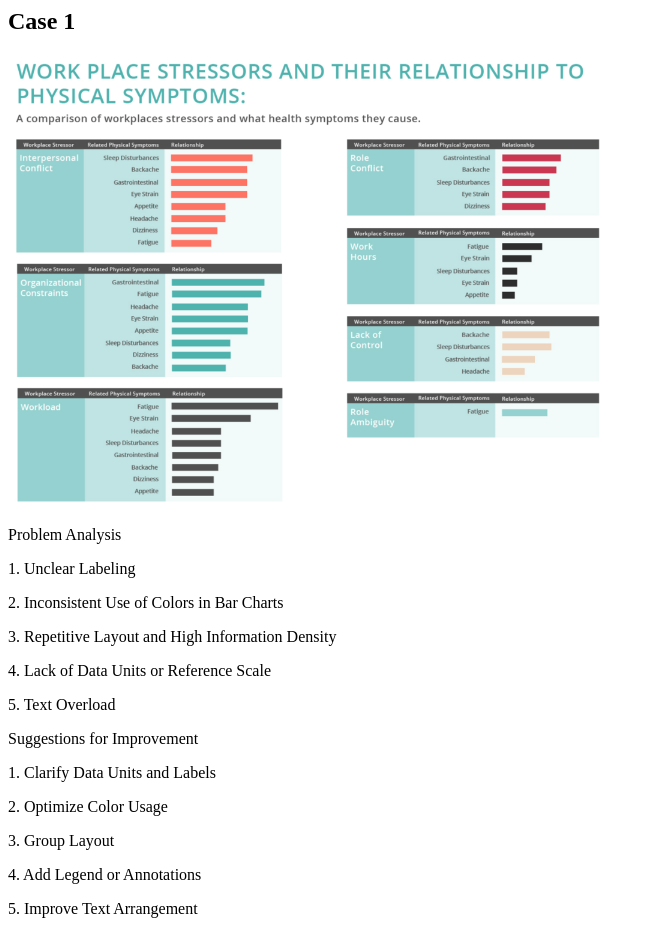
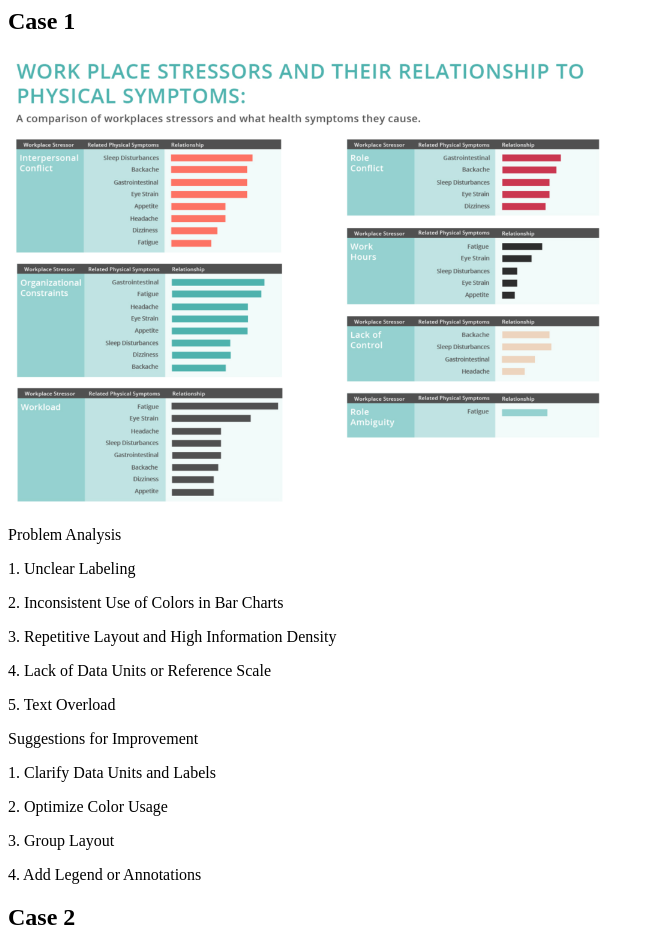
Before and after one commit to Hz1009607/HCDIV-2, a plain HTML site: page index.html in a window 1280 px wide. Shown: the top 935 px of the page, without its empty margins (0-655 px from the left). Drawn offline with Linux system fonts and the light colour scheme.

Commit message:
Update index.html

```diff
--- a/index.html
+++ b/index.html
@@ -12,7 +12,6 @@
    <p>2.	Optimize Color Usage</p>
    <p>3.	Group Layout</p>
    <p>4.	Add Legend or Annotations</p>
-   <p>5.	Improve Text Arrangement</p>
 </div>
 <div>
    <h2>Case 2</h2>
```
